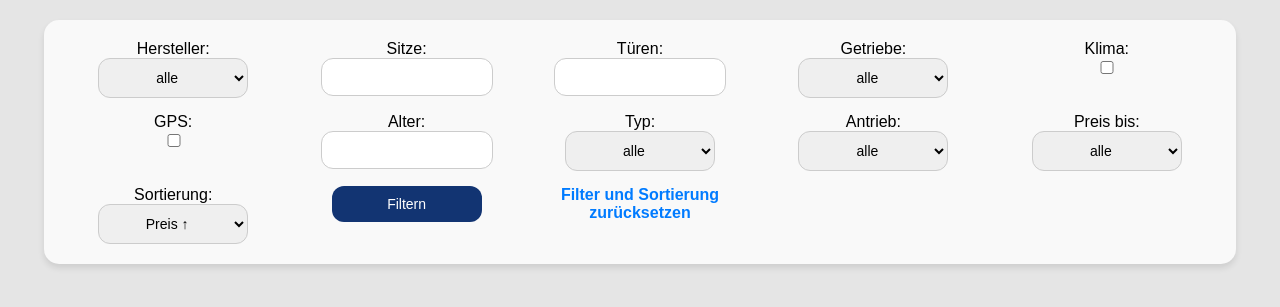
After one commit to RieckA2306/RideReady, a PHP site: page /Filter.php in a window 1280 px wide. The commit adds this page. Shown: the top 307 px of the page. Run offline with PHP 8.4, Linux system fonts and the light colour scheme.

Commit message:
added Filter

```diff
--- /dev/null
+++ b/Filter.php
@@ -0,0 +1,91 @@
+<!DOCTYPE html>
+<html lang="de">
+<head>
+    <meta charset="UTF-8">
+    <meta name="viewport" content="width=device-width, initial-scale=1.0">
+    <title>Produktübersicht</title>
+    <style>
+        body {
+            font-family: Arial, sans-serif;
+            background-color: #e5e5e5;
+            margin: 0;
+            padding: 0;
+            width: auto;
+        }
+
+        .status-bar {
+            background-color: #222;
+            padding: 20px;
+            text-align: center;
+            border-radius: 10px;
+        }
+
+        .filter-bar {
+            background-color: #f9f9f9;
+            padding: 20px;
+            display: grid;
+            grid-template-columns: repeat(auto-fill, minmax(180px, 1fr));
+            gap: 15px;
+            border-radius: 15px;
+            box-shadow: 0 4px 6px rgba(0, 0, 0, 0.1);
+            margin: 20px;
+            width: 90%;
+            max-width: 1300px;
+            margin-left: auto;
+            margin-right: auto;
+        }
+        .filter-group {
+            display: flex;
+            flex-direction: column;
+            align-items: center;
+            text-align: center;
+        }
+        .filter-bar select, .filter-bar input, .filter-bar button {
+            padding: 10px;
+            font-size: 14px;
+            border-radius: 12px;
+            border: 1px solid #ccc;
+            width: 150px;
+            text-align: center;
+        }
+        .filter-bar button {
+            background-color: #123472;
+            color: white;
+            border: none;
+            cursor: pointer;
+        }
+        .filter-bar button:hover {
+            background-color:  gold;
+            color: black;
+        }
+        .filter-bar a {
+            text-align: center;
+            color: #007bff;
+            text-decoration: none;
+            font-weight: bold;
+        }
+
+
+    </style>
+</head>
+<body>
+
+
+    <div class="filter-bar">
+        <div class="filter-group"><label>Hersteller:</label><select><option>alle</option></select></div>
+        <div class="filter-group"><label>Sitze:</label><input type="text"></div>
+        <div class="filter-group"><label>Türen:</label><input type="text"></div>
+        <div class="filter-group"><label>Getriebe:</label><select><option>alle</option></select></div>
+        <div class="filter-group"><label>Klima:</label><input type="checkbox"></div>
+        <div class="filter-group"><label>GPS:</label><input type="checkbox"></div>
+        <div class="filter-group"><label>Alter:</label><input type="text"></div>
+        <div class="filter-group"><label>Typ:</label><select><option>alle</option></select></div>
+        <div class="filter-group"><label>Antrieb:</label><select><option>alle</option></select></div>
+        <div class="filter-group"><label>Preis bis:</label><select><option>alle</option></select></div>
+        <div class="filter-group"><label>Sortierung:</label><select><option>Preis ↑</option></select></div>
+        <div class="filter-group"><button>Filtern</button></div>
+        <div class="filter-group"><a href="#">Filter und Sortierung zurücksetzen</a></div>
+    </div>
+
+</body>
+</html>
--- a/P.RideReady.Produktübersicht.php
+++ b/P.RideReady.Produktübersicht.php
@@ -76,7 +76,7 @@
 <header>
 <?php include 'P.RideReadyHeader.php'; ?>
 </header>
-
+<?php include 'Filter.php'; ?>
     <!-- Wrapper für den Hauptinhalt -->
     <div class="produktübersicht-content">
         <div class="produktübersicht-container">
```
Also changed, not shown: bmw.png (added).
